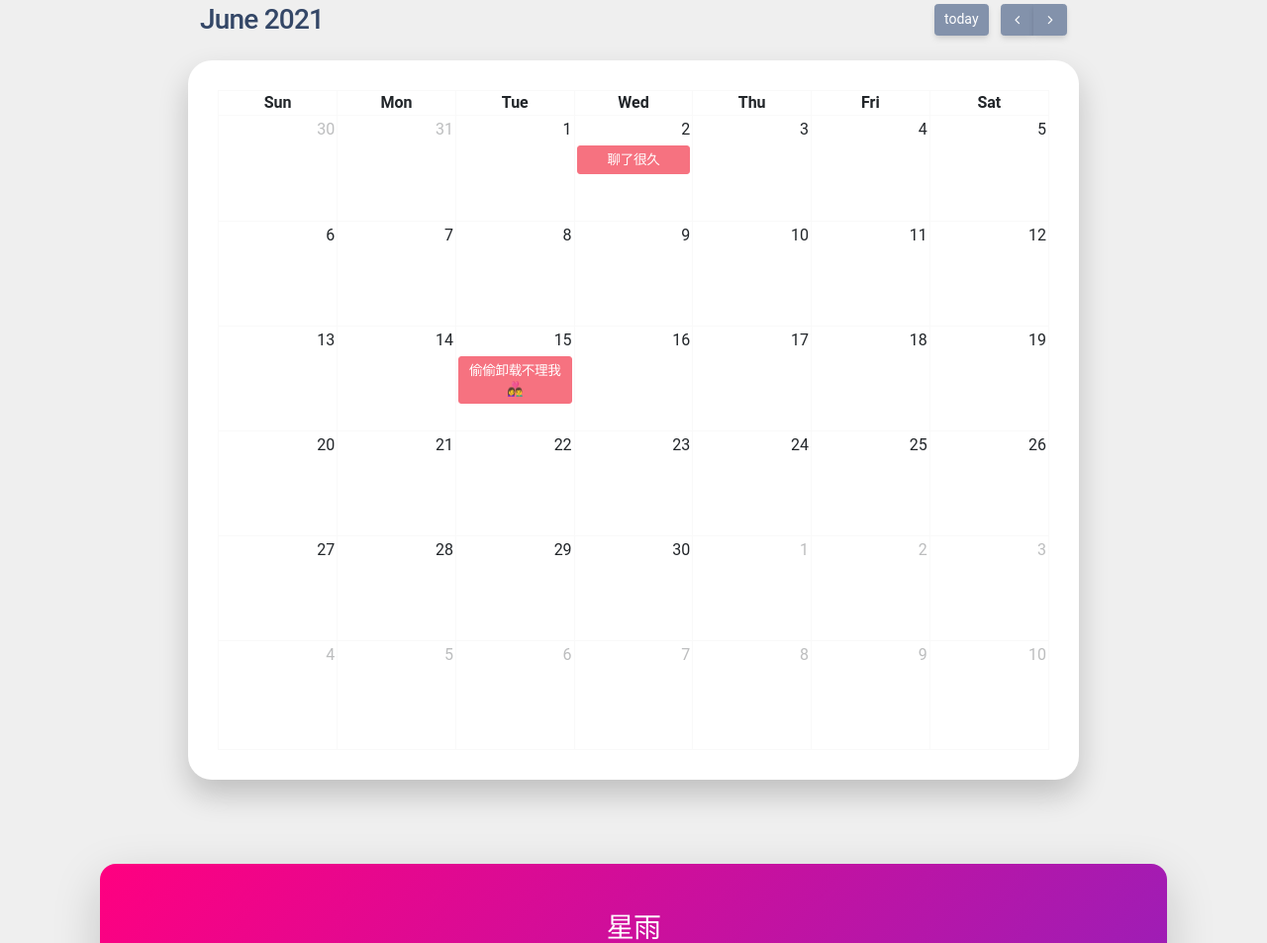
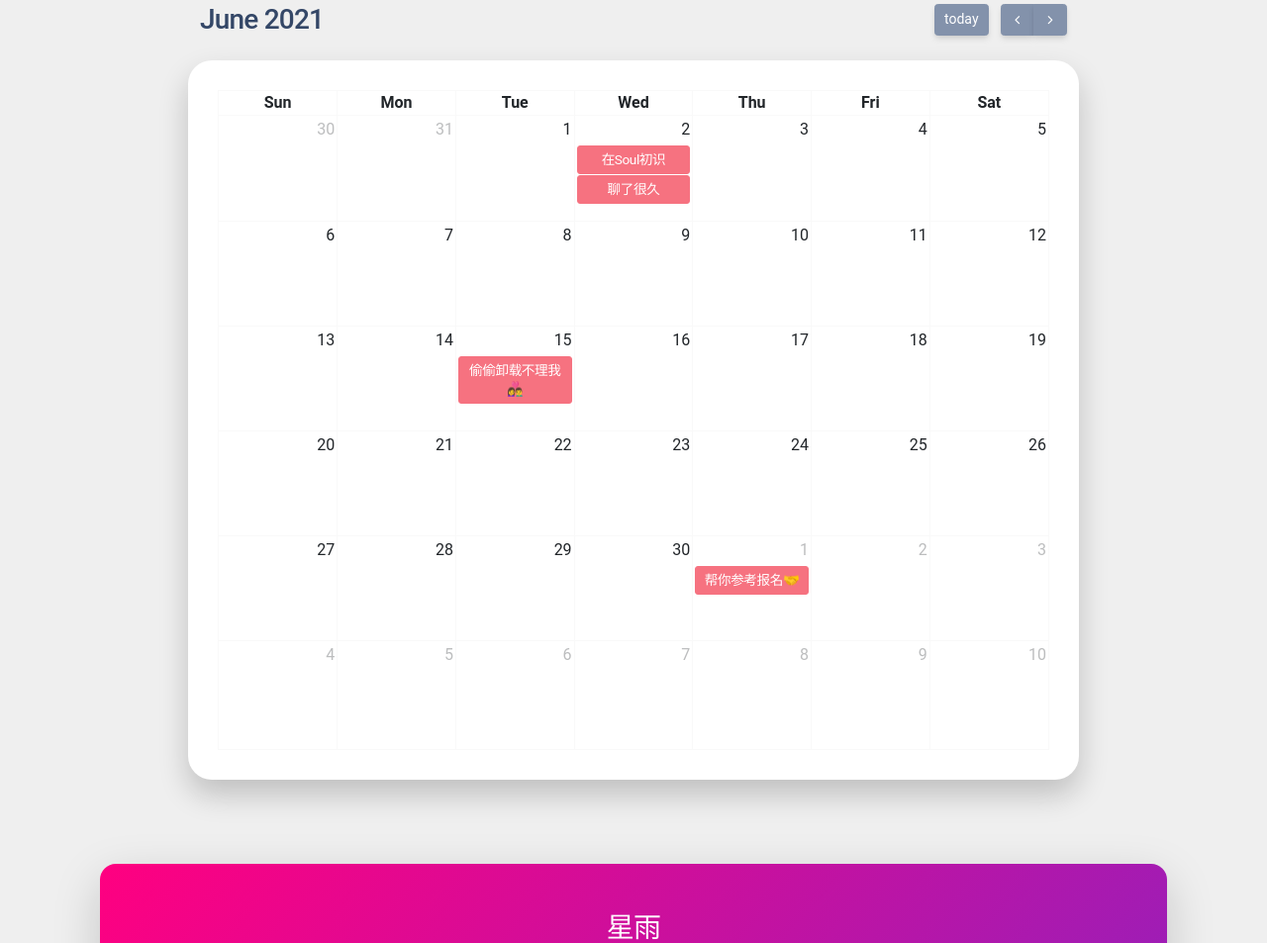
Before and after one commit to ShaDong99199/shadong.github.io, a plain HTML site: page main.html in a window 1280 px wide. Shown: the part 848-1801 px from the top of the page at 99% size. Drawn offline with Linux system fonts and the light colour scheme; files whose address does not match are found by name.

Commit message:
Update main.html

```diff
--- a/main.html
+++ b/main.html
@@ -410,7 +410,7 @@
             events: [
                 {
                     title:'在Soul初识',
-                    start:'2021-06-2'
+                    start:'2021-06-02'
                 },
                 {
                     title:'聊了很久',
@@ -422,7 +422,7 @@
                 },
                 {
                     title: '帮你参考报名🤝',
-                    start: '2021-07-1'
+                    start: '2021-07-01'
                 },
                 {
                     title:'吵架',
@@ -442,11 +442,11 @@
                 },
                 {
                     title:'我成了主人',
-                    start:'2021-08-1'
+                    start:'2021-08-01'
                 },
                 {
                     title:'SM',
-                    start:'2021-08-2'
+                    start:'2021-08-02'
                 },
                 {
                     title:'打视频',
@@ -454,15 +454,15 @@
                 },
                 {
                     title:'第一次表白',
-                    start:'2021-09-1'
+                    start:'2021-09-01'
                 },
                 {
                     title:'分分合合',
-                    start:'2022-03-1'
+                    start:'2022-03-01'
                 },
                 {
                     title:'你找了别人',
-                    start:'2022-07-1'
+                    start:'2022-07-01'
                 },
                 {
                     title:'被我抢回来，第一次在一起',
@@ -482,7 +482,27 @@
                 },
                 {
                     title:'分开',
+                    start:'2023-06-06'
+                },
+                {
+                    title:'情绪反扑',
                     start:'2023-07-06'
+                },
+                {
+                    title:'聊天',
+                    start:'2023-09-06'
+                },
+                {
+                    title:'离开',
+                    start:'2023-09-26'
+                },
+                {
+                    title:'回避型人格',
+                    start:'2023-10-06'
+                },
+                {
+                    title:'挽回被拒',
+                    start:'2023-12-18'
                 },
             ]
         });
```
